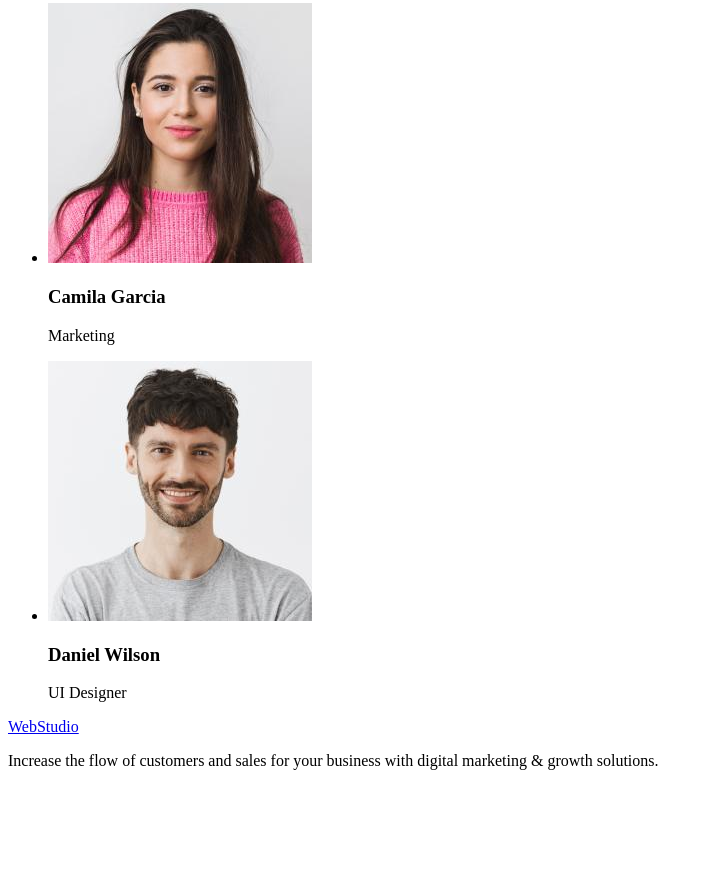
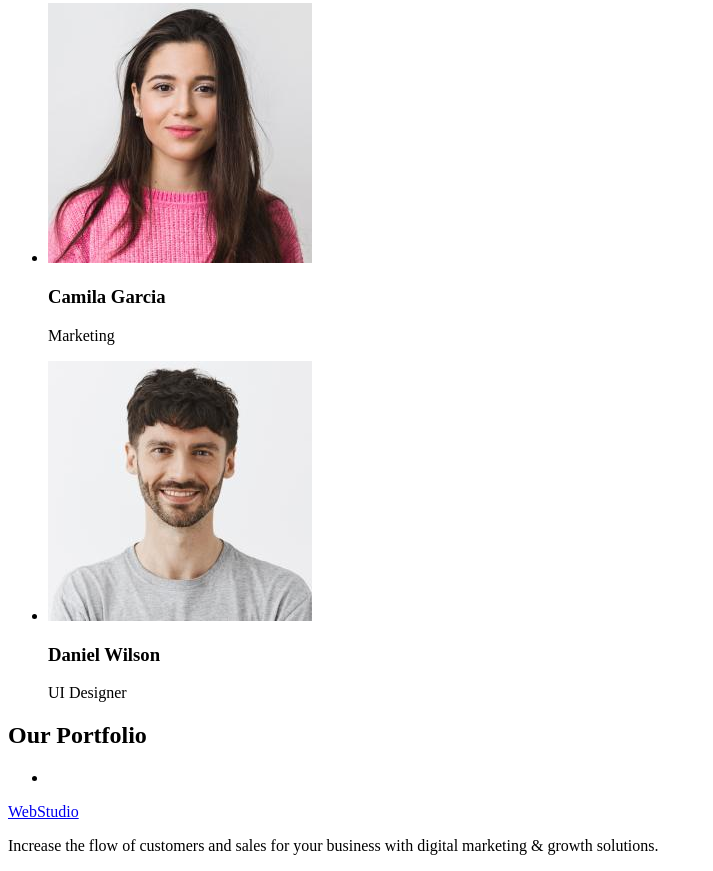
Before and after one commit to AlinaPristinskaya/goit-markup-hw-02, a plain HTML site: page index.html in a window 1280 px wide. Shown: the part 1372-2243 px from the top of the page, without its empty margins (0-713 px from the left). Before the commit the page ends 2158 px from the top, so only its background shows below. Drawn offline with Linux system fonts and the light colour scheme.

Commit message:
start hw2

```diff
--- a/index.html
+++ b/index.html
@@ -80,6 +80,12 @@
                 </li>
             </ul>
         </section>
+        <section>
+            <h2>Our Portfolio</h2>
+            <ul>
+                <li></li>
+            </ul>
+        </section>
     </main>
     <footer>
         <a href="./index.html">WebStudio</a>
```
